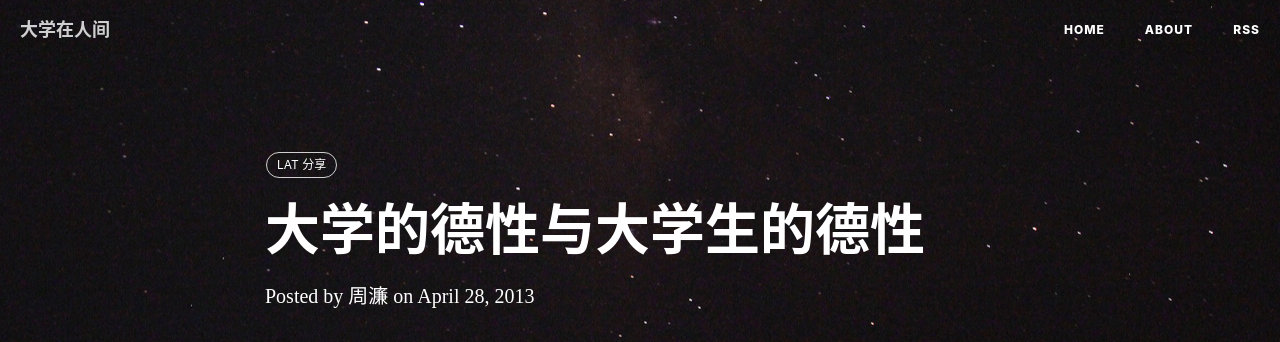
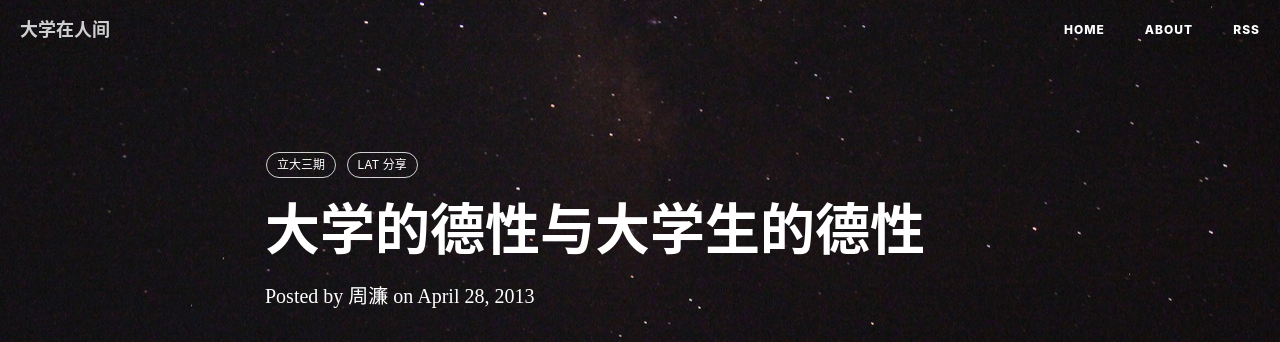
Before and after one commit to dgjj1991/LirenCollege.github.io, a Jekyll site: the page built from _posts/2013-04-28-zhoulian.md, in a window 1280 px wide and 900 px high. Shown: the top 342 px of the window. Built offline with Jekyll 4.4.1, drawn with Linux system fonts in a browser that asks for light colours; nearby versions of some CDN libraries; comment, search, counter and statistics services are not loaded.

Commit message:
Revert "tag"
This reverts commit d9cb5a30698a652695e1486fd4c3991a6675d8b1.

```diff
--- a/_posts/2013-04-28-zhoulian.md
+++ b/_posts/2013-04-28-zhoulian.md
@@ -6,6 +6,7 @@ date:       2013-04-28 19:00:00
 author:     "周濂"
 header-img: "img/page-bg.jpg"
 tags:
+    - 立大三期
     - LAT 分享
 ---
 
```
Also changed, not shown: _posts/2013-05-18-haojian.md (+1 -0 lines).
